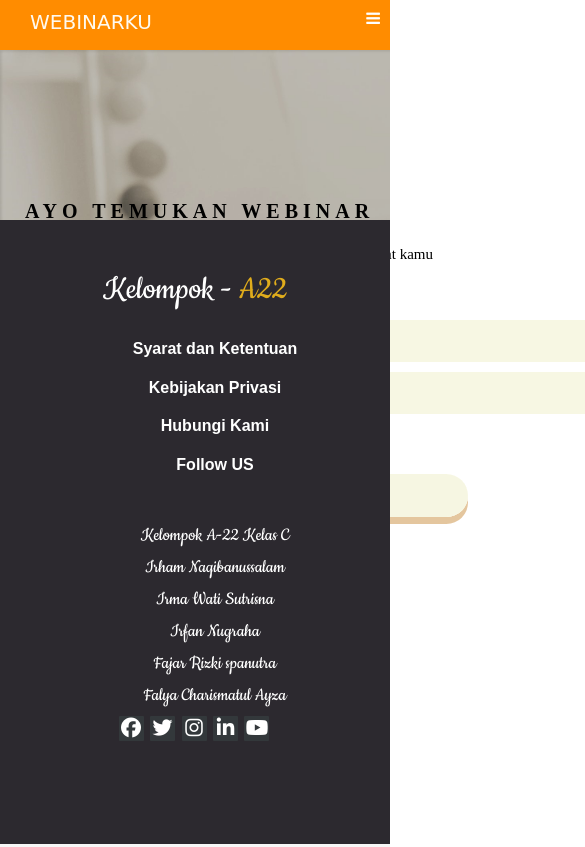
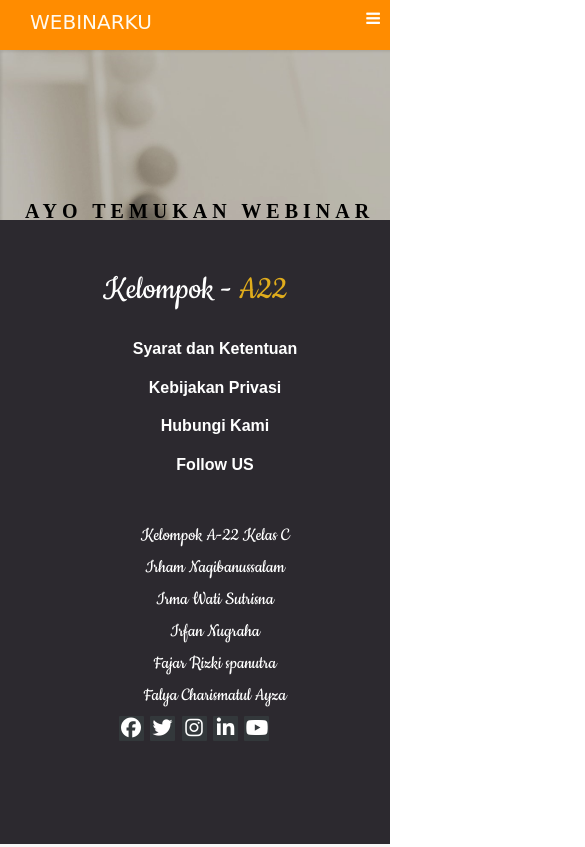
Before and after one commit to FalyaCharisma/A22_Webinar, a plain HTML site: page index.html in a window 390 px wide. Shown: the top 847 px of the page, 585 px wide, since content can reach past the window. Drawn offline with Linux system fonts and the light colour scheme.

Commit message:
responsif container

```diff
--- a/responsive.css
+++ b/responsive.css
@@ -57,8 +57,12 @@
     font-size: 20px;
     padding-left: 10px;
   }
+  .container{
+    width: 100%;
+  }
   .main-top p{
     font-size: 15px;
+    padding-left: 10px;
   }
   .daftar {
     padding-left: 25px;
```
